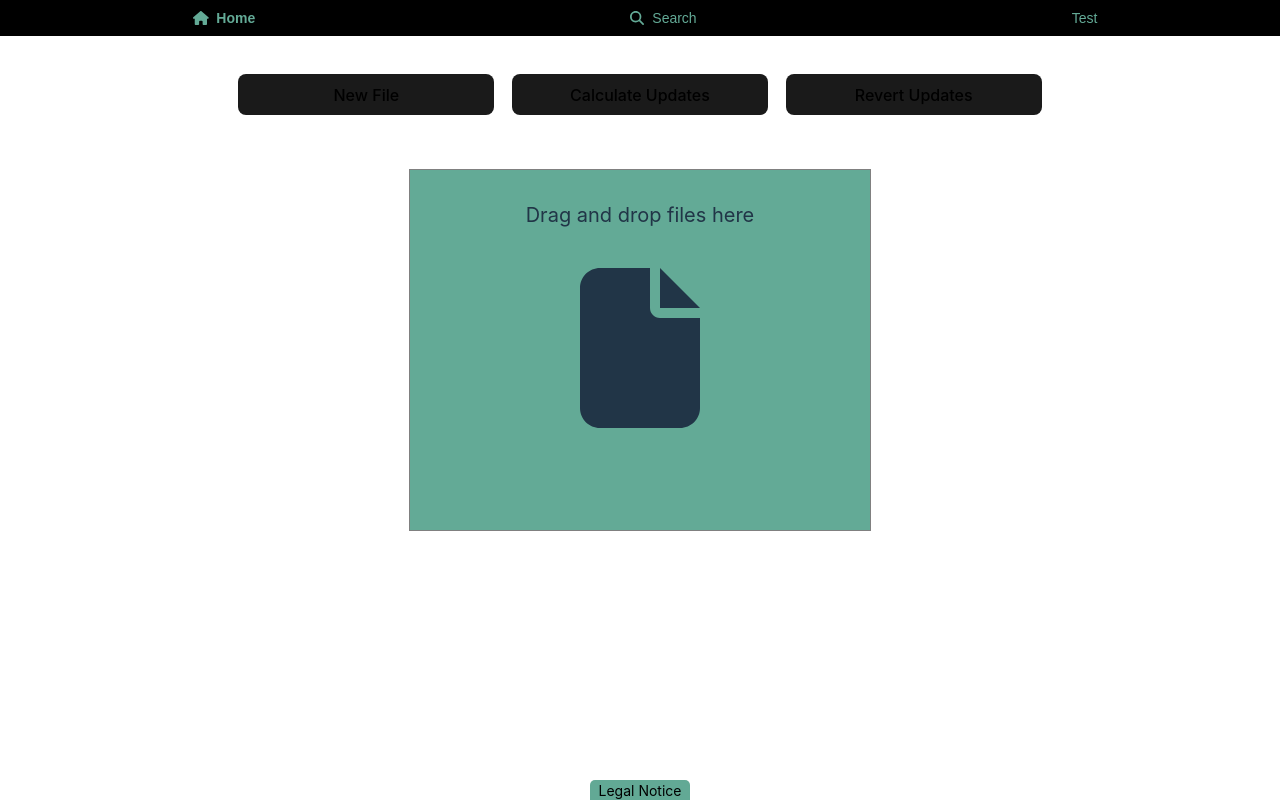
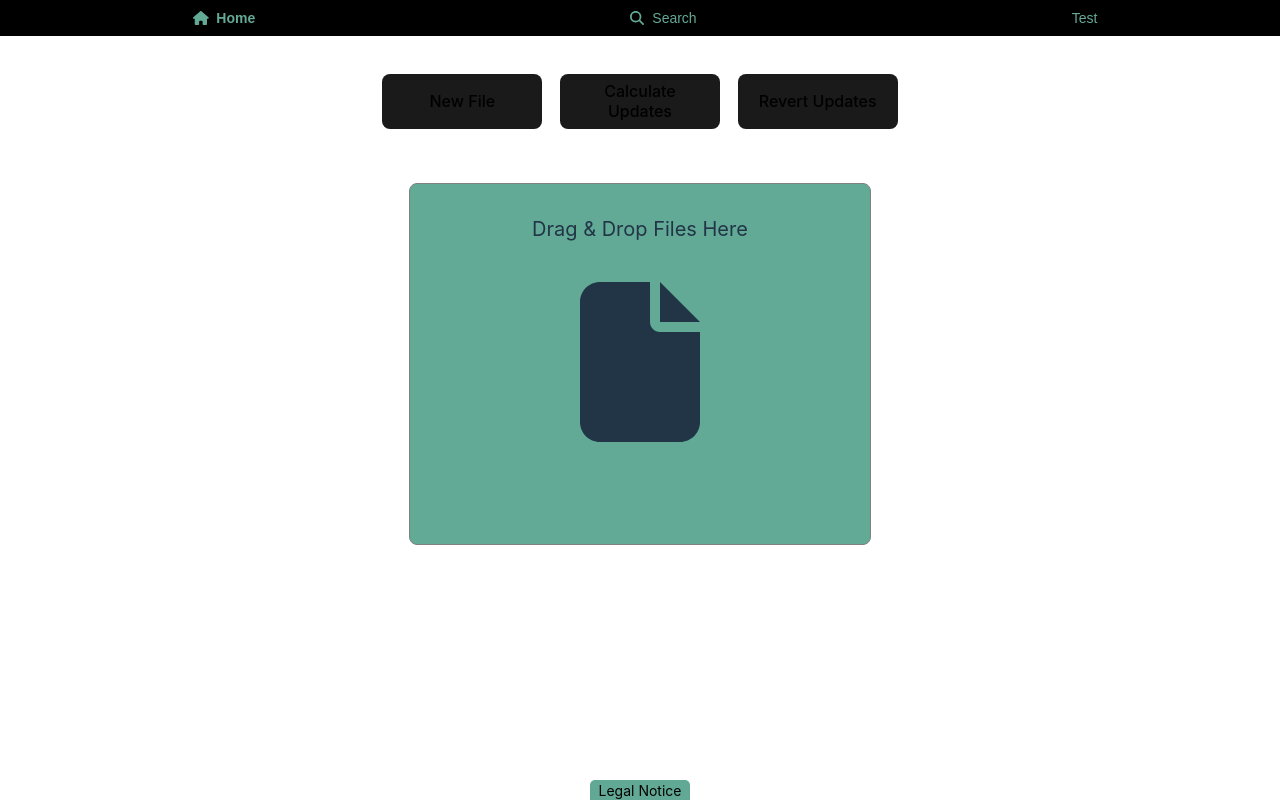
Before and after one commit to fraunhofer-iem/Technical-Lag-Frontend, a React (Vite) app: page / in a window 1280 px wide. Built offline with nearby package versions, Linux system fonts and the light colour scheme.

Commit message:
Changed design for more modern look

```diff
--- a/src/body/filehandling/DragNDrop.tsx
+++ b/src/body/filehandling/DragNDrop.tsx
@@ -45,8 +45,8 @@ export const FileDrop: FC<IFileDrop> = ({ onDrop, setIsFileDropped }) => {
         setIsFileDropped(true); // Hide the FileDrop and show the tree
     };
 
-    const notDroppedText = "Drop files here";
-    const droppedText = "Drag and drop files here";
+    const notDroppedText = "Drop Files Here";
+    const droppedText = "Drag & Drop Files Here";
 
     return (
         <div
--- a/src/body/filehandling/dragndrop.css
+++ b/src/body/filehandling/dragndrop.css
@@ -7,6 +7,7 @@
     height: 15em;
     font-size: 20px;
     justify-content: center;
+    border-radius: 8px;
 }
 
 .drag-n-drop-container {
--- a/src/buttons/button.css
+++ b/src/buttons/button.css
@@ -1,45 +1,49 @@
 .tree-update-button {
     border-radius: 8px;
     border: 1px solid transparent;
-    padding: 0.6em 1.2em;
-    font-size: 1em;
+    padding: 0.4em 0.8em;
+    font-size: 16px;
     font-weight: 500;
     font-family: inherit;
     background-color: #1a1a1a;
     cursor: pointer;
     transition: border-color 0.25s;
-    width: 16em;
+    width: 10em;
     text-align: center;
     margin-right: 2%;
+    z-index: 1000;
+
 }
 
 .tree-revert-button {
     border-radius: 8px;
     border: 1px solid transparent;
-    padding: 0.6em 1.2em;
-    font-size: 1em;
+    padding: 0.4em 0.8em;
+    font-size: 16px;
     font-weight: 500;
     font-family: inherit;
     background-color: #1a1a1a;
     cursor: pointer;
     transition: border-color 0.25s;
-    width: 16em;
+    width: 10em;
     text-align: center;
+    z-index: 1000;
 }
 
 .tree-back-button {
     border-radius: 8px;
     border: 1px solid transparent;
-    padding: 0.6em 1.2em;
-    font-size: 1em;
+    padding: 0.4em 0.8em;
+    font-size: 16px;
     font-weight: 500;
     font-family: inherit;
     background-color: #1a1a1a;
     cursor: pointer;
     transition: border-color 0.25s;
-    width: 16em;
+    width: 10em;
     text-align: center;
     margin-right: 2%;
+    z-index: 1000;
 }
 
 .tree-button-row {
```
